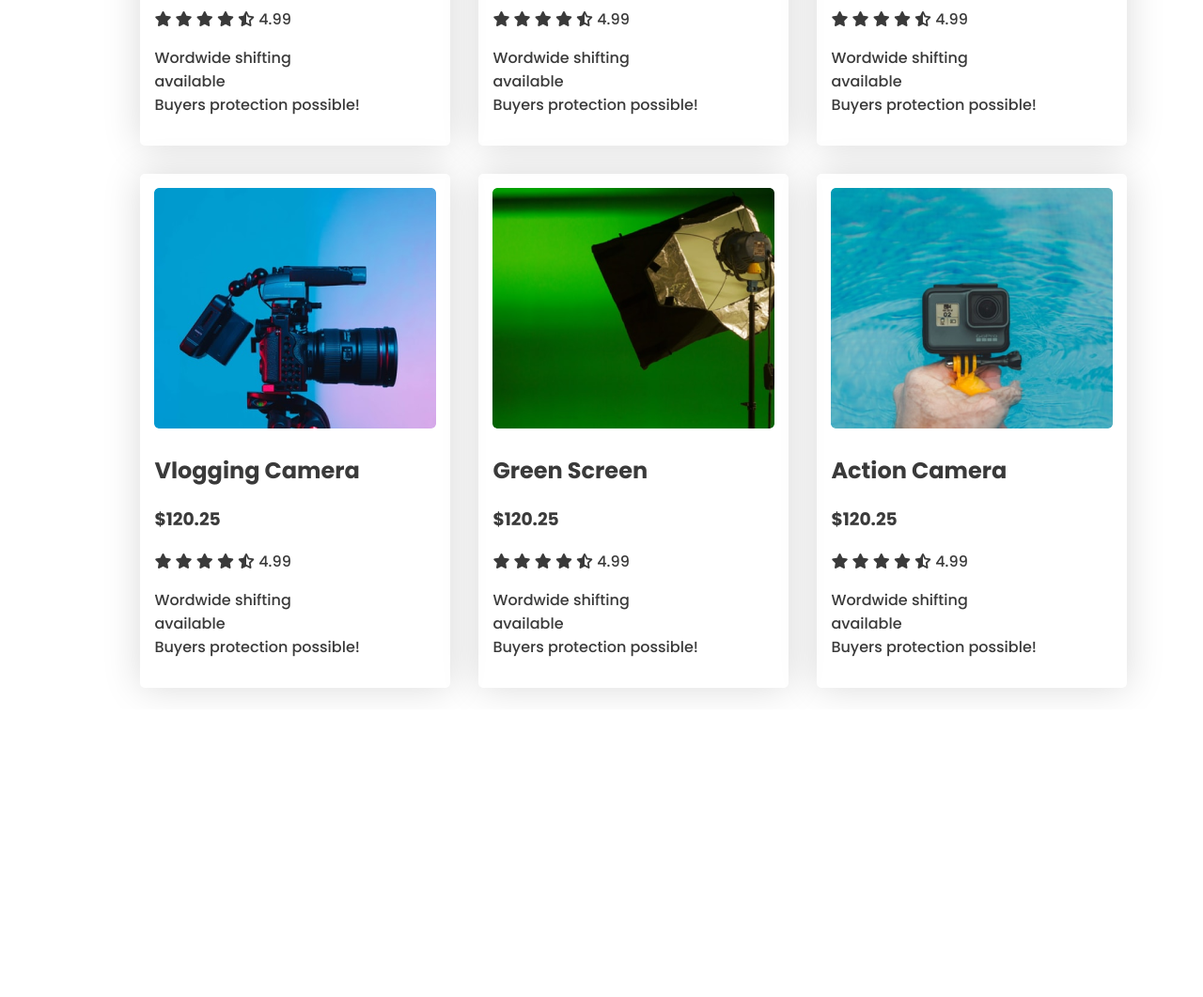
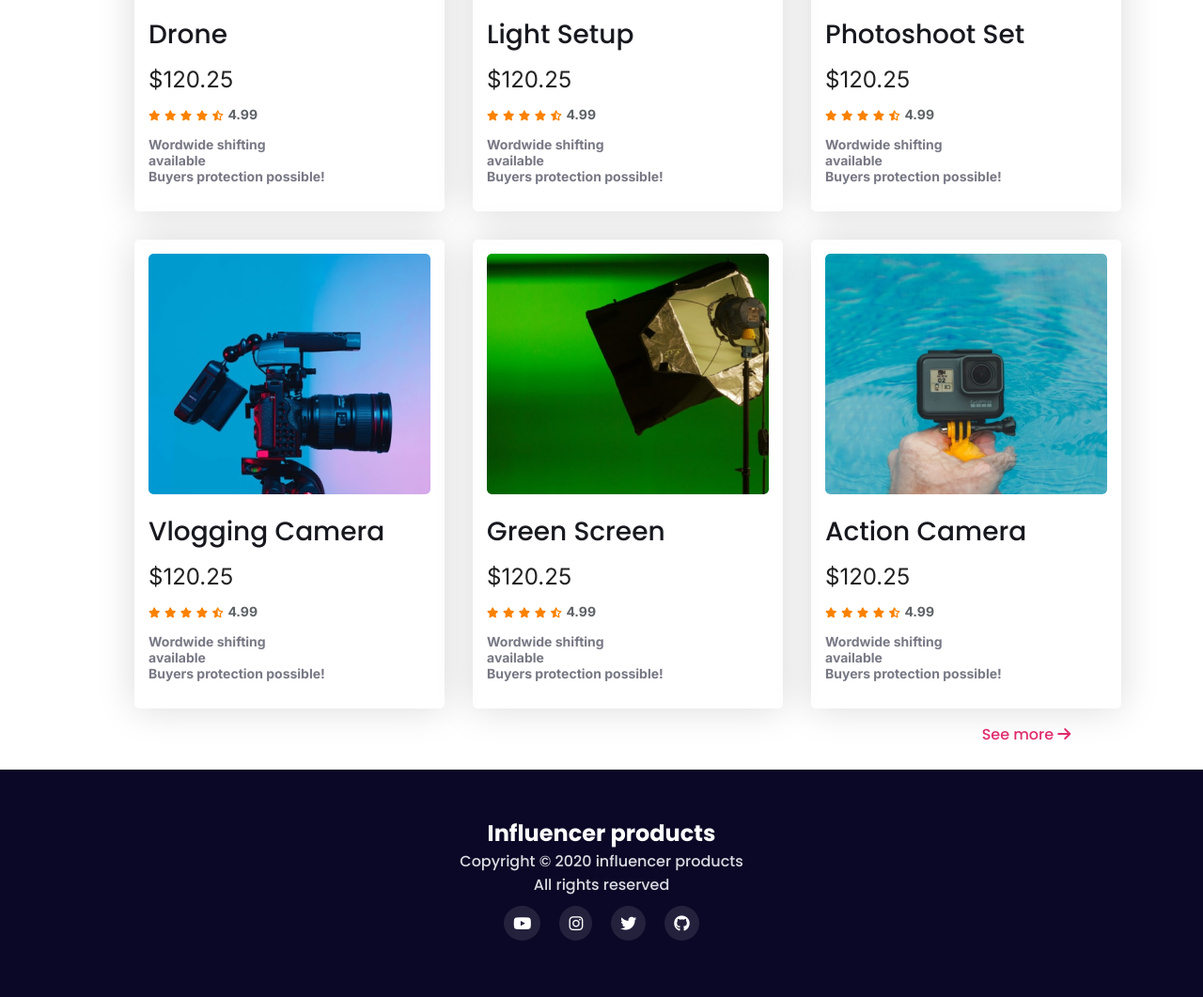
Before and after one commit to Azmain951/ph-assignment2, a plain HTML site: page index.html in a window 1280 px wide. Shown: the part 1507-2568 px from the top of the page at 94% size. Before the commit the page ends 2262 px from the top, so only its background shows below. Drawn offline with Linux system fonts and the light colour scheme.

Commit message:
popular collection added

```diff
--- a/index.html
+++ b/index.html
@@ -26,9 +26,20 @@
                 <img src="images/main-camera.png" alt="">
             </div>
         </section>
-        <section>
-            <hr>
+        <section class="container">
+            <hr class="sponsor-hr">
+            <div class="sponsors">
+                <div class="sponsor"><img src="logos/Alibaba.svg" alt="" class="sponsor-image"></div>
+                <div class="sponsor"><img src="logos/Amazon.svg" alt="" class="sponsor-image"></div>
+                <div class="sponsor"><img src="logos/Daraz.pk Logo.svg" alt="" class="sponsor-image"></div>
+                <div class="sponsor"><img src="logos/Ebay.svg" alt="" class="sponsor-image"></div>
+                <div class="sponsor"><img src="logos/Rakuten.svg" alt="" class="sponsor-image"></div>
+                <div class="sponsor"><img src="logos/Target.svg" alt="" class="sponsor-image"></div>
+                <div class="sponsor"><img src="logos/Walmart.svg" alt="" class="sponsor-image"></div>
+            </div>
+            <hr class="sponsor-hr">
         </section>
+        <!-- Popular Collection -->
         <section class="container">
             <div class="popular-collection">
                 <h2 class="collection-header">Popular Collection</h2>
@@ -36,7 +47,7 @@
                     <div class="collection">
                         <img src="images/tripod.png" alt="">
                         <h2 class="product-name">Flex Tripod</h2>
-                        <h3>$50.48</h3>
+                        <h3 class="product-price">$50.48</h3>
                         <div class="product-info">
                             <div class="product-rating">
                                 <i class="fas fa-star"></i>
@@ -46,14 +57,14 @@
                                 <i class="fas fa-star-half-alt"></i>
                                 <span>4.99</span>
                             </div>
-                            <p>Wordwide shifting <br> available <br>
+                            <p class="product-details">Wordwide shifting <br> available <br>
                                 Buyers protection possible!</p>
                         </div>
                     </div>
                     <div class="collection">
                         <img src="images/mic.png" alt="">
                         <h2 class="product-name">Microphone</h2>
-                        <h3>$120.25</h3>
+                        <h3 class="product-price">$120.25</h3>
                         <div class="product-info">
                             <div class="product-rating">
                                 <i class="fas fa-star"></i>
@@ -63,14 +74,14 @@
                                 <i class="fas fa-star-half-alt"></i>
                                 <span>4.99</span>
                             </div>
-                            <p>Wordwide shifting <br> available <br>
+                            <p class="product-details">Wordwide shifting <br> available <br>
                                 Buyers protection possible!</p>
                         </div>
                     </div>
                     <div class="collection">
                         <img src="images/airpod.png" alt="">
                         <h2 class="product-name">Airbuds</h2>
-                        <h3>$120.25</h3>
+                        <h3 class="product-price">$120.25</h3>
                         <div class="product-info">
                             <div class="product-rating">
                                 <i class="fas fa-star"></i>
@@ -80,14 +91,14 @@
                                 <i class="fas fa-star-half-alt"></i>
                                 <span>4.99</span>
                             </div>
-                            <p>Wordwide shifting <br> available <br>
+                            <p class="product-details">Wordwide shifting <br> available <br>
                                 Buyers protection possible!</p>
                         </div>
                     </div>
                     <div class="collection">
                         <img src="images/drone.png" alt="">
                         <h2 class="product-name">Drone</h2>
-                        <h3>$120.25</h3>
+                        <h3 class="product-price">$120.25</h3>
                         <div class="product-info">
                             <div class="product-rating">
                                 <i class="fas fa-star"></i>
@@ -97,14 +108,14 @@
                                 <i class="fas fa-star-half-alt"></i>
                                 <span>4.99</span>
                             </div>
-                            <p>Wordwide shifting <br> available <br>
+                            <p class="product-details">Wordwide shifting <br> available <br>
                                 Buyers protection possible!</p>
                         </div>
                     </div>
                     <div class="collection">
                         <img src="images/lights.png" alt="">
                         <h2 class="product-name">Light Setup</h2>
-                        <h3>$120.25</h3>
+                        <h3 class="product-price">$120.25</h3>
                         <div class="product-info">
                             <div class="product-rating">
                                 <i class="fas fa-star"></i>
@@ -114,14 +125,14 @@
                                 <i class="fas fa-star-half-alt"></i>
                                 <span>4.99</span>
                             </div>
-                            <p>Wordwide shifting <br> available <br>
+                            <p class="product-details">Wordwide shifting <br> available <br>
                                 Buyers protection possible!</p>
                         </div>
                     </div>
                     <div class="collection">
                         <img src="images/setup.png" alt="">
                         <h2 class="product-name">Photoshoot Set</h2>
-                        <h3>$120.25</h3>
+                        <h3 class="product-price">$120.25</h3>
                         <div class="product-info">
                             <div class="product-rating">
                                 <i class="fas fa-star"></i>
@@ -131,14 +142,14 @@
                                 <i class="fas fa-star-half-alt"></i>
                                 <span>4.99</span>
                             </div>
-                            <p>Wordwide shifting <br> available <br>
+                            <p class="product-details">Wordwide shifting <br> available <br>
                                 Buyers protection possible!</p>
                         </div>
                     </div>
                     <div class="collection">
                         <img src="images/camera.png" alt="">
                         <h2 class="product-name">Vlogging Camera</h2>
-                        <h3>$120.25</h3>
+                        <h3 class="product-price">$120.25</h3>
                         <div class="product-info">
                             <div class="product-rating">
                                 <i class="fas fa-star"></i>
@@ -148,14 +159,14 @@
                                 <i class="fas fa-star-half-alt"></i>
                                 <span>4.99</span>
                             </div>
-                            <p>Wordwide shifting <br> available <br>
+                            <p class="product-details">Wordwide shifting <br> available <br>
                                 Buyers protection possible!</p>
                         </div>
                     </div>
                     <div class="collection">
                         <img src="images/single-light.png" alt="">
                         <h2 class="product-name">Green Screen</h2>
-                        <h3>$120.25</h3>
+                        <h3 class="product-price">$120.25</h3>
                         <div class="product-info">
                             <div class="product-rating">
                                 <i class="fas fa-star"></i>
@@ -165,14 +176,14 @@
                                 <i class="fas fa-star-half-alt"></i>
                                 <span>4.99</span>
                             </div>
-                            <p>Wordwide shifting <br> available <br>
+                            <p class="product-details">Wordwide shifting <br> available <br>
                                 Buyers protection possible!</p>
                         </div>
                     </div>
                     <div class="collection">
                         <img src="images/action.png" alt="">
                         <h2 class="product-name">Action Camera</h2>
-                        <h3>$120.25</h3>
+                        <h3 class="product-price">$120.25</h3>
                         <div class="product-info">
                             <div class="product-rating">
                                 <i class="fas fa-star"></i>
@@ -182,14 +193,31 @@
                                 <i class="fas fa-star-half-alt"></i>
                                 <span>4.99</span>
                             </div>
-                            <p>Wordwide shifting <br> available <br>
+                            <p class="product-details">Wordwide shifting <br> available <br>
                                 Buyers protection possible!</p>
                         </div>
                     </div>
                 </div>
             </div>
+            <a href="">See more <i class="fas fa-arrow-right"></i></a>
         </section>
     </main>
+
+    <footer>
+        <h2 class="footer-title">Influencer products</h2>
+        <p>Copyright &copy; 2020 influencer products<br>All rights reserved</p>
+        <div class="social-icons">
+            <p><a href=""><i class="fab fa-youtube social-icon"></i></a></p>
+            <p><a href=""><i class="fab fa-instagram social-icon"></i></a></p>
+            <p><a href=""><i class="fab fa-twitter social-icon"></i></a></p>
+            <p><a href=""><i class="fab fa-github social-icon"></i></a></p>
+
+
+
+
+        </div>
+
+    </footer>
 </body>
 
 </html>
--- a/styles/style.css
+++ b/styles/style.css
@@ -1,10 +1,10 @@
 /* used-fonts */
-@import url('https://fonts.googleapis.com/css2?family=Inter&family=Manrope:wght@700&family=Poppins:wght@500;600;700&display=swap');
+@import url('https://fonts.googleapis.com/css2?family=Inter:wght@400;700&family=Manrope:wght@700&family=Poppins:wght@500;600;700&display=swap');
 
 .fonts{
     font-family: 'Inter', sans-serif;
 
-font-family: 'Manrope', sans-serif;
+
 
 font-family: 'Poppins', sans-serif;
 }
@@ -13,6 +13,8 @@ font-family: 'Poppins', sans-serif;
 body{
     font-family: 'Poppins', sans-serif;
     color: #3A3A3A;
+    margin: 0;
+    padding: 0;
 }
 
 main{
@@ -27,6 +29,7 @@ main{
     display: flex;
     align-items: center;
     width: 100%;
+    margin-bottom: 100px;
 }
 
 .half-width{
@@ -61,9 +64,34 @@ main{
     padding-left: 15%;
 }
 
+/* Company Section */
+
+.sponsor-hr{
+    border-image: linear-gradient(90deg, rgba(192, 204, 218, 0.1) 0%, rgba(192, 204, 218, 0.6) 50.38%, rgba(192, 204, 218, 0.1) 100%);
+    border-image-slice: 1;
+}
+
+.sponsors{
+    display: flex;
+    justify-content: space-around;
+    align-items: center;
+}
+
+.sponsor img{
+    width: 70px;
+    padding-top: 10px;
+}
+
 /* Top Collection Section */
 .container{
     width: 80%;
+}
+
+.container a{
+    color: #E02C6D;
+    text-decoration: none;
+    position: absolute;
+    right: 11%;
 }
 
 .collection-header{
@@ -88,6 +116,71 @@ main{
     border-radius: 5px;
 }
 
+.product-name, .product-price{
+    margin: 12px 0;
+}
+
 .collection .product-name{
+    font-weight: 500;
+    font-size: 28px;
+    color: #18191F;
+}
+
+.product-price,.product-info{
+    font-family: 'Inter', sans-serif;
+}
+
+.collection .product-price{
+    color: rgba(0, 0, 0, 0.87);
+    font-size: 24px;
+    font-weight: 400;
+}
+
+.fa-star, .fa-star-half-alt{
+    font-size: 11px;
+    color: #FB8200;
+}
+
+.product-rating span{
+    font-size: 14px;
+    color: #5E6366;
+    font-weight: 700;
+}
+
+.collection .product-details{
+    color: #787885;
+    font-size: 14px;
+    font-weight: 700;
+}
+
+/* footer style */
+footer{
+    background-color: #0A0826;
+    padding: 50px;
+    margin-top: 50px;
+    color: #FFFFFF;
+    text-align: center;
+}
+
+footer h2,footer p{
+    margin: 0;
+}
+
+footer p{
+    color: #D9DBE1;
+}
+
+footer .social-icons{
+    display: flex;
+    justify-content: center;
+}
+
+footer .social-icon{
+    font-size: 17px;
+    color: white;
+    margin: 10px;
+    padding: 10px;
+    background-color: rgba(255, 255, 255, 0.1);
+    border-radius: 50%;
 
 }
```
